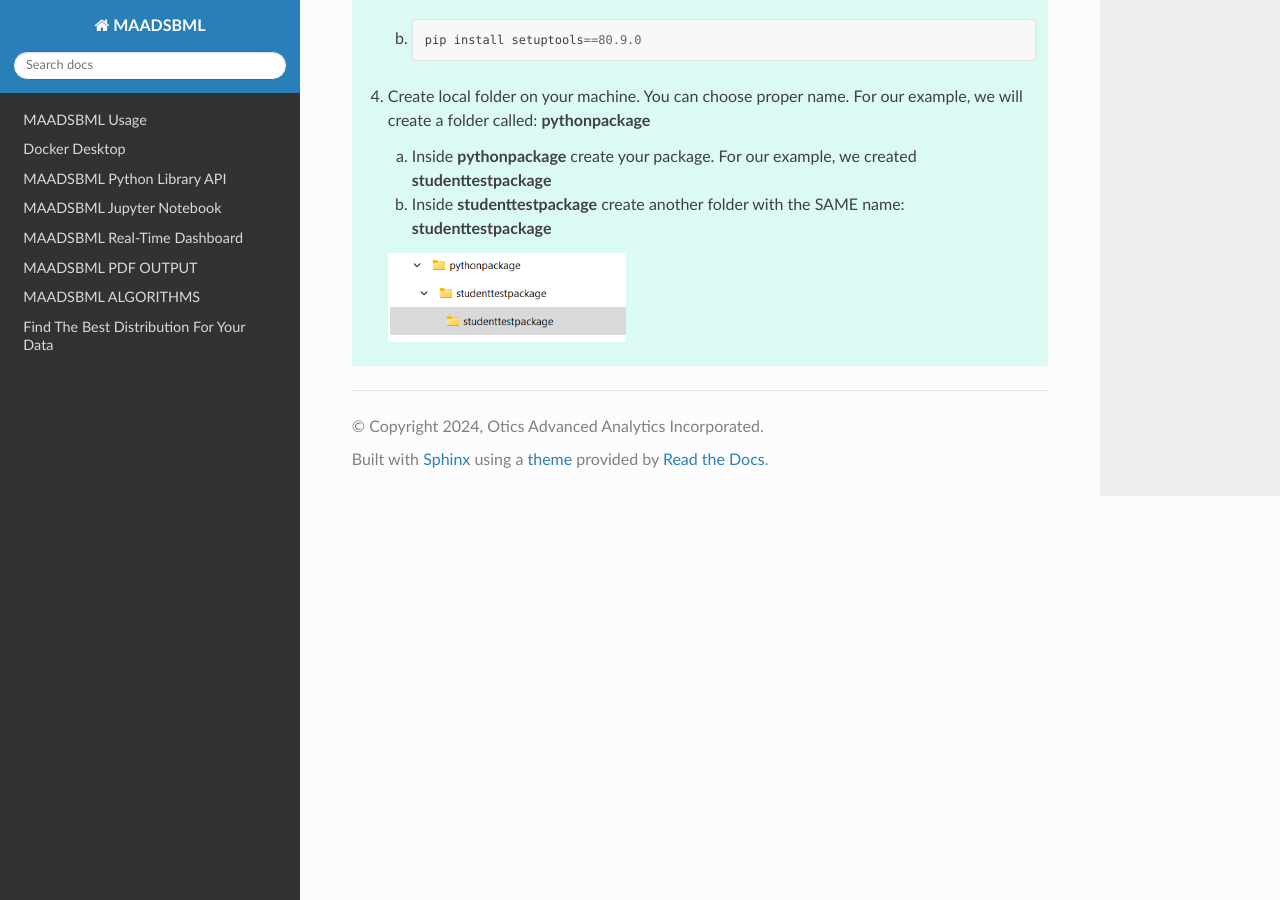
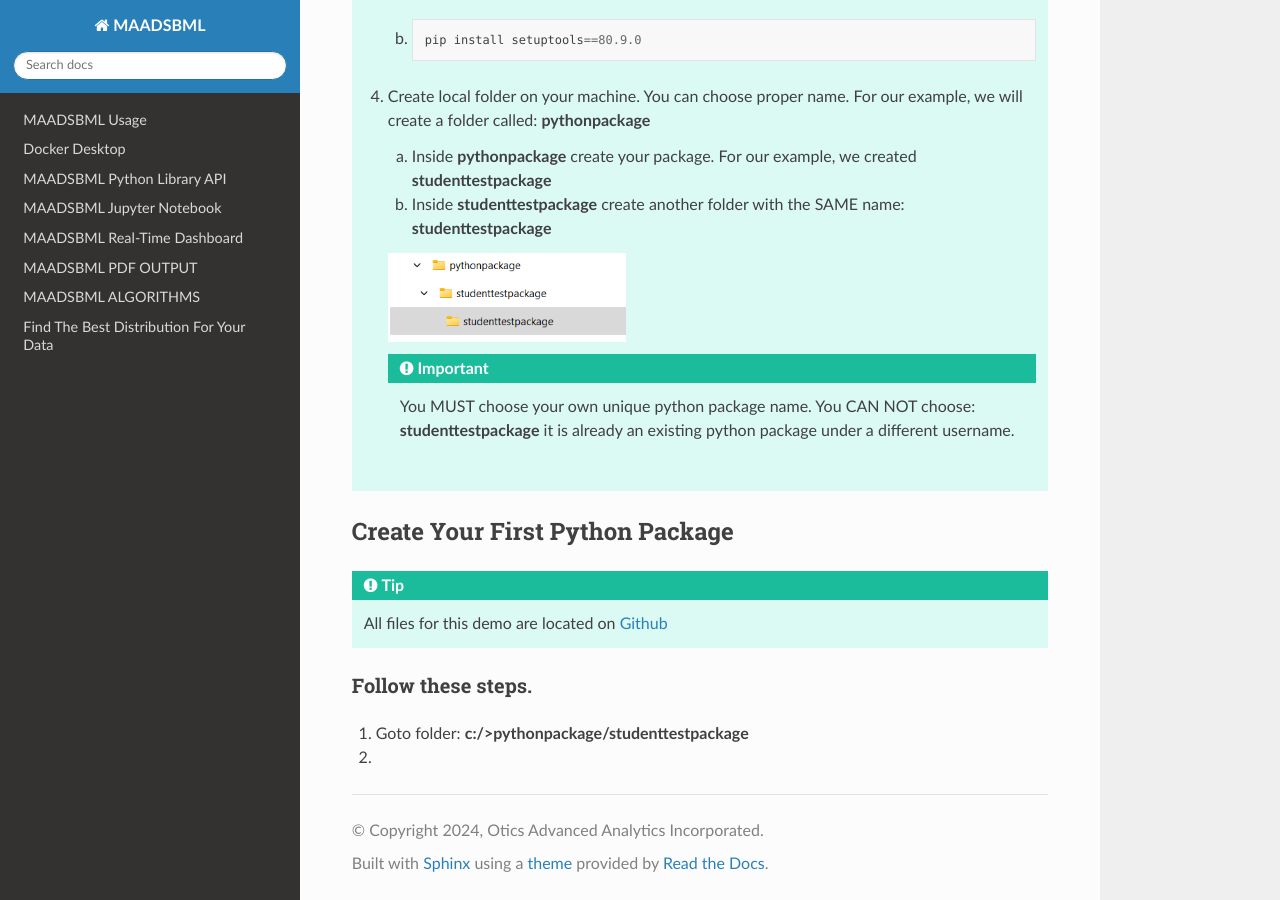
Before and after one commit to smaurice101/maadsbml, a Sphinx documentation site: the page built from docs/source/createpythonpackage.rst, in a window 1280 px wide and 900 px high, scrolled down 593 px. Built offline with Sphinx 7.4.7 and the Read the Docs theme 3.1.0, drawn with Linux system fonts in a browser that asks for light colours.

Commit message:
Update createpythonpackage.rst

```diff
--- a/docs/source/createpythonpackage.rst
+++ b/docs/source/createpythonpackage.rst
@@ -34,3 +34,21 @@ You must perform the following pre-requistes.
 
       .. figure:: tp1.png
          :scale: 70%
+
+      .. important::
+
+         You MUST choose your own unique python package name.  You CAN NOT choose: **studenttestpackage** it is already an existing python package under a different username.
+
+Create Your First Python Package
+----------------------------------
+
+.. tip::
+
+   All files for this demo are located on `Github <https://github.com/smaurice101/raspberrypi/tree/main/createpythonpackage>`_
+
+Follow these steps.
+'''''''''''''''''''
+
+1. Goto folder: **c:/>pythonpackage/studenttestpackage**
+
+2.
```
